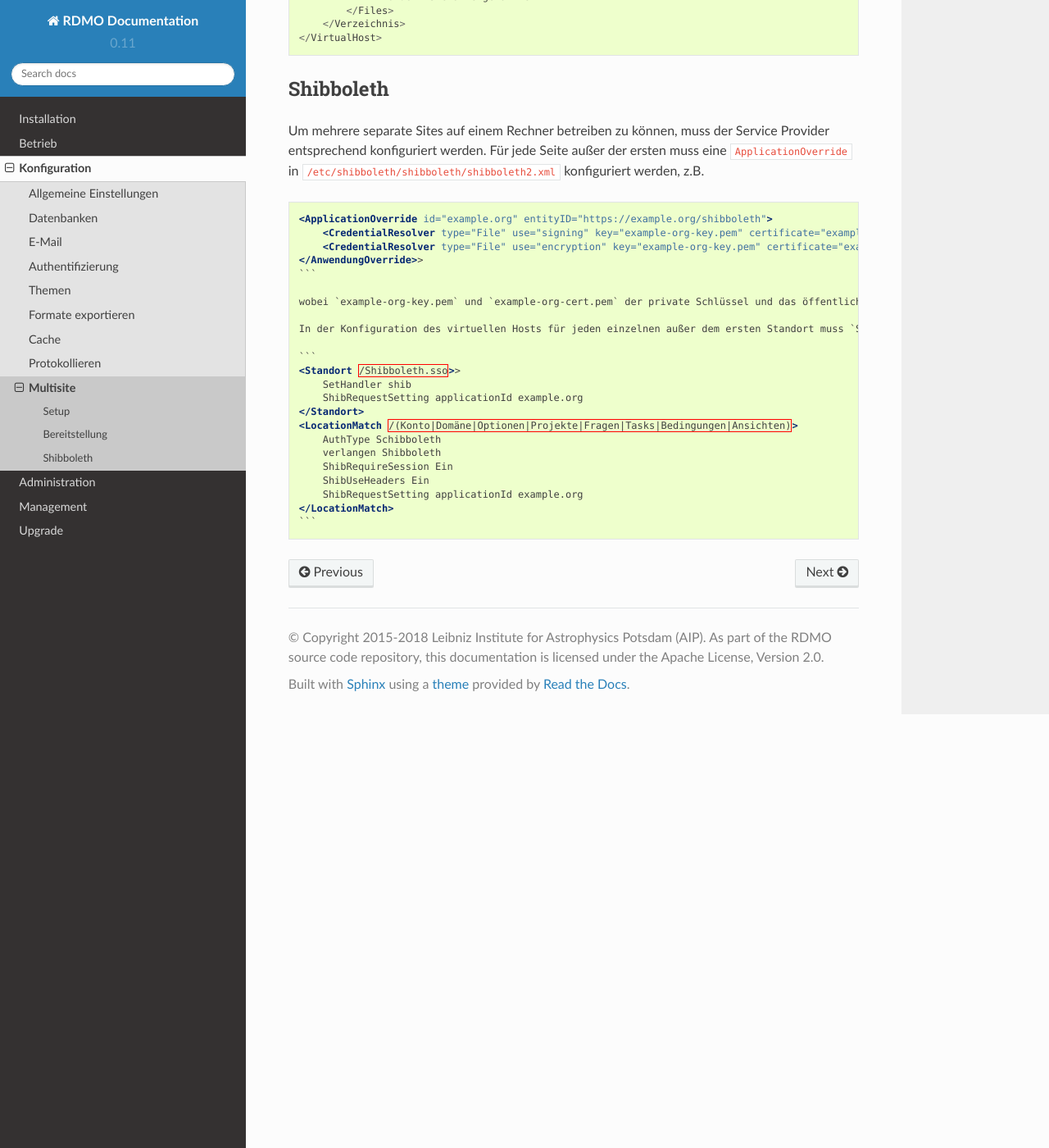
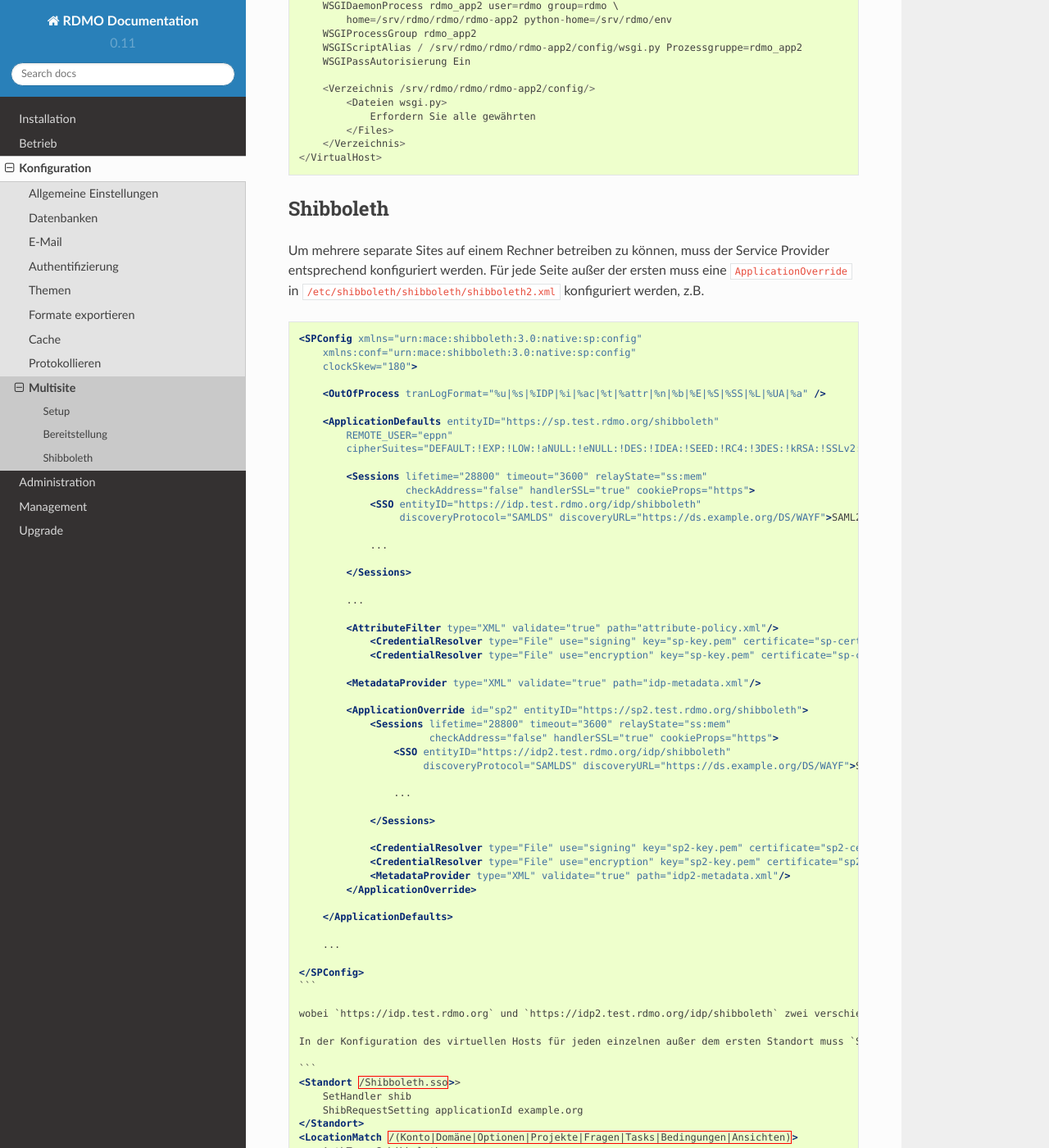
Before and after one commit to rdmorganiser/rdmo-docs-de, a Sphinx documentation site: the page built from docs/configuration/multisite.md, in a window 1280 px wide and 1400 px high, scrolled down 1949 px. Shown: the whole window at 82% size. Built offline with Sphinx 7.4.7 and the Read the Docs theme 2.0.0, drawn with Linux system fonts in a browser that asks for light colours; some of the changed text lies outside the part shown.

Commit message:
Update multisite

`````diff
--- a/docs/configuration/multisite.md
+++ b/docs/configuration/multisite.md
@@ -6,23 +6,26 @@
     Das folgende Feature is noch nicht Teil der veröffentlichten Version von RDMO. Es wird Teil eines späteren Releases.
 ```
 
-RDMO kann in einem Multi-Site-Setup betrieben werden, das mehrere verschiedene `rdmo-apps` mit unterschiedlichen URLs und Themes auf einem Server mit einer gemeinsamen Datenbank verbindet. Die verschiedenen Seiten teilen ihre Kataloge, Ansichten usw., aber die Verfügbarkeit dieses Inhalts kann zwischen den Seiten eingeschränkt werden. Nutzer können sich über alle Sites einloggen (sofern es dir Authentifizierungsschnittstellen zulassen) und Projekte können zwischen den Sites geteilt werden.
+RDMO kann in einem Multi-Site-Setup betrieben werden, das mehrere verschiedene `rdmo-apps` mit unterschiedlichen URLs und Themes auf einem Server mit einer gemeinsamen Datenbank verbindet. Die verschiedenen Seiten teilen ihre Kataloge, Ansichten usw., aber die Verfügbarkeit dieses Inhalts kann zwischen den Seiten eingeschränkt werden. Nutzer können sich über alle Sites einloggen (sofern es dir Authentifizierungsschnittstellen zulassen) und Projekte können zwischen den Sites geteilt werden. Jede dieser RDMO Sites hat ein eigenes `rdmo-app` Verzeichnis und eine eigene Konfigurationsdatei (`config/settings/local.py`).
 
 Setup
 -----
 
-Um eine solche Multi-Site-Installation einzurichten, müssen Sie mit einer regulären RDMO-Instanz beginnen, wie unter [installation](../installation) beschrieben.
+Um eine solche Multi-Site-Installation einzurichten, müssen Sie mit einer ersten regulären RDMO-Instanz beginnen, wie unter [installation](../installation) beschrieben. Im Prinzip kann auch eine existierende RDMO Instanz auf ein Multi-Site Setup erweitert werden, in dieser Dokumentation gehen wir aber von einer Neuinstallation aus.
 
-* Erstellen Sie die virtuelle Umgebung außerhalb der `rdmo-app`, z.B. in `/srv/rdmo/env`. Ansonsten befolgen Sie die Anweisungen wie gewohnt, fügen Sie aber `MULTISITE = True` zu `config/settings/local.py` hinzu. Dadurch werden die Multi-Site-spezifischen Funktionen in der Benutzeroberfläche aktiviert.
+* Erstellen Sie eine neue virtuelle Umgebung außerhalb der `rdmo-app`, z.B. in `/srv/rdmo/env`. Im Multi-Site Setup verwenden *alle* RDMO Sites die gleiche virtuelle Umgebung. RDMO und die anderen Python Abhängigkeiten müssen dann auch immer nur einmal, in dieser Umgebung, aktualisiert werden.
+
+* Ansonsten befolgen Sie die Anweisungen wie gewohnt, fügen Sie aber `MULTISITE = True` zu `config/settings/local.py` hinzu. Dadurch werden die Multi-Site-spezifischen Funktionen in der Benutzeroberfläche aktiviert.
 
 * Melden Sie sich nach der Installation an der Admin-Oberfläche an und fügen Sie Ihre zusätzlichen Websites im Abschnitt Sites hinzu (wie [hier](../administration/site) beschrieben). Notieren Sie sich die numerische ID der verschiedenen Sites, wie sie in der URL beim Bearbeiten der Site angezeigt wird (z.B. `http://localhost:8000/admin/sites/site/2/change/`).
 
-* Klonen Sie dann eine zweite `rdmo-app` neben der ersten, verwenden Sie aber die gleiche virtuelle Umgebung wie zuvor (daher ist keine `pip install` erforderlich). Richten Sie `rdmo-app2/config/settings/local.py` wie gewohnt ein. Fügen Sie `MULTISITE = True` und `SITE_ID = X` in `rdmo-app2/config/settings/local.py` ein, wobei `X` die ID der Seite aus dem vorherigen Schritt ist. Verwenden Sie für `Datenbank` die **gleichen** Einstellungen wie in `rdmo-app`.
+* Klonen Sie dann eine zweite `rdmo-app` neben der ersten, verwenden Sie aber die gleiche virtuelle Umgebung wie zuvor (daher ist keine `pip install` erforderlich). Richten Sie `rdmo-app2/config/settings/local.py` wie gewohnt ein. Fügen Sie `MULTISITE = True` und `SITE_ID = X` in `rdmo-app2/config/settings/local.py` ein, wobei `X` die ID der Seite aus dem vorherigen Schritt ist. Verwenden Sie für `DATABASE` die **gleichen** Einstellungen wie in `rdmo-app`.
 
 Wenn Sie nun `./manage.py runserver 0.0.0.0.0.0:8000` in `rdmo-app` und `./manage.py runserver 0.0.0.0.0:8002` in `rdmo-app2` ausführen, sollten die beiden Seiten bereits funktionieren.
 
+
 Bereitstellung
-----------
+--------------
 
 Die beiden Sites werden separat bereitgestellt, unabhängig davon, ob Sie Apache oder nginx verwenden. Erstellen Sie separate virtuelle Host-Konfigurationen, die die jeweilige Site-URL auf die entsprechende `rdmo-app` abbilden. Z.B. für Apache:
 
@@ -84,13 +87,56 @@
 Um mehrere separate Sites auf einem Rechner betreiben zu können, muss der Service Provider entsprechend konfiguriert werden. Für jede Seite außer der ersten muss eine `ApplicationOverride` in `/etc/shibboleth/shibboleth/shibboleth2.xml` konfiguriert werden, z.B.
 
 ````xml
-<ApplicationOverride id="example.org" entityID="https://example.org/shibboleth">
-    <CredentialResolver type="File" use="signing" key="example-org-key.pem" certificate="example-org-cert.pem"/>
-    <CredentialResolver type="File" use="encryption" key="example-org-key.pem" certificate="example-org-cert.pem"/>
-</AnwendungOverride>>
+<SPConfig xmlns="urn:mace:shibboleth:3.0:native:sp:config"
+    xmlns:conf="urn:mace:shibboleth:3.0:native:sp:config"
+    clockSkew="180">
+
+    <OutOfProcess tranLogFormat="%u|%s|%IDP|%i|%ac|%t|%attr|%n|%b|%E|%S|%SS|%L|%UA|%a" />
+
+    <ApplicationDefaults entityID="https://sp.test.rdmo.org/shibboleth"
+        REMOTE_USER="eppn"
+        cipherSuites="DEFAULT:!EXP:!LOW:!aNULL:!eNULL:!DES:!IDEA:!SEED:!RC4:!3DES:!kRSA:!SSLv2:!SSLv3:!TLSv1:!TLSv1.1">
+
+        <Sessions lifetime="28800" timeout="3600" relayState="ss:mem"
+                  checkAddress="false" handlerSSL="true" cookieProps="https">
+            <SSO entityID="https://idp.test.rdmo.org/idp/shibboleth"
+                 discoveryProtocol="SAMLDS" discoveryURL="https://ds.example.org/DS/WAYF">SAML2</SSO>
+
+            ...
+
+        </Sessions>
+
+        ...
+
+        <AttributeFilter type="XML" validate="true" path="attribute-policy.xml"/>
+            <CredentialResolver type="File" use="signing" key="sp-key.pem" certificate="sp-cert.pem"/>
+            <CredentialResolver type="File" use="encryption" key="sp-key.pem" certificate="sp-cert.pem"/>
+
+        <MetadataProvider type="XML" validate="true" path="idp-metadata.xml"/>
+
+        <ApplicationOverride id="sp2" entityID="https://sp2.test.rdmo.org/shibboleth">
+            <Sessions lifetime="28800" timeout="3600" relayState="ss:mem"
+                      checkAddress="false" handlerSSL="true" cookieProps="https">
+                <SSO entityID="https://idp2.test.rdmo.org/idp/shibboleth"
+                     discoveryProtocol="SAMLDS" discoveryURL="https://ds.example.org/DS/WAYF">SAML2</SSO>
+
+                ...
+
+            </Sessions>
+
+            <CredentialResolver type="File" use="signing" key="sp2-key.pem" certificate="sp2-cert.pem"/>
+            <CredentialResolver type="File" use="encryption" key="sp2-key.pem" certificate="sp2-cert.pem"/>
+            <MetadataProvider type="XML" validate="true" path="idp2-metadata.xml"/>
+        </ApplicationOverride>
+
+    </ApplicationDefaults>
+
+    ...
+
+</SPConfig>
 ```
 
-wobei `example-org-key.pem` und `example-org-cert.pem` der private Schlüssel und das öffentliche Zertifikat für diese URL sind. Wie schon erwähnt kann kann Ihr Shibboleth-Setup von dem hier beschriebenen abweichen.
+wobei `https://idp.test.rdmo.org` und `https://idp2.test.rdmo.org/idp/shibboleth` zwei verschiedene IdP für die beiden Sites sind. Wie schon erwähnt kann kann Ihr Shibboleth-Setup von dem hier beschriebenen abweichen.
 
 In der Konfiguration des virtuellen Hosts für jeden einzelnen außer dem ersten Standort muss `ShibRequestSetting applicationId <id>` sowohl zu `<Location /Shibboleth.sso>` als auch `<LocationMatch /(....)>` hinzugefügt werden. `<id>` ist das `id` Attribut des `ApplicationOverride` Nodes, z.B:
 
`````
